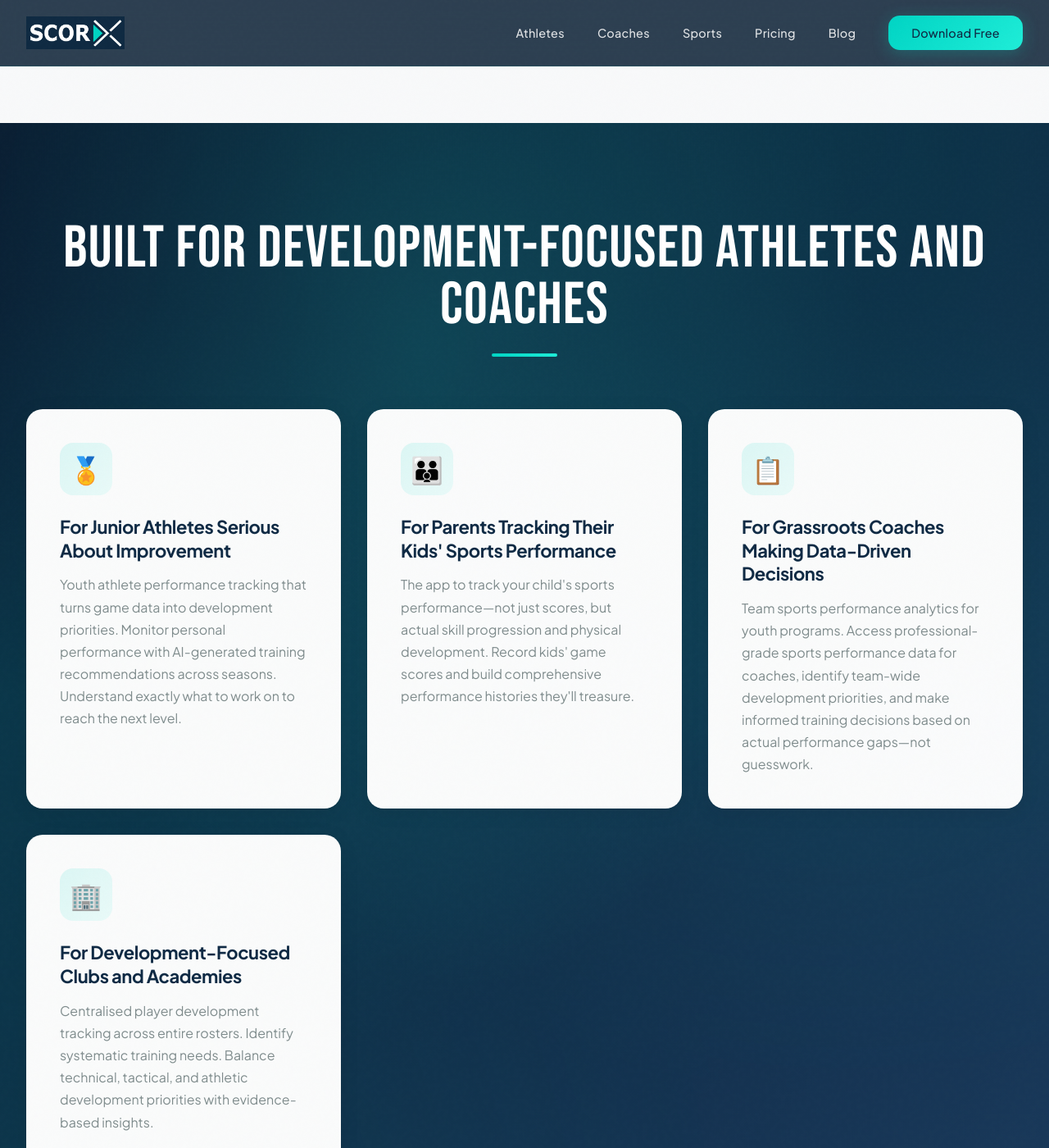
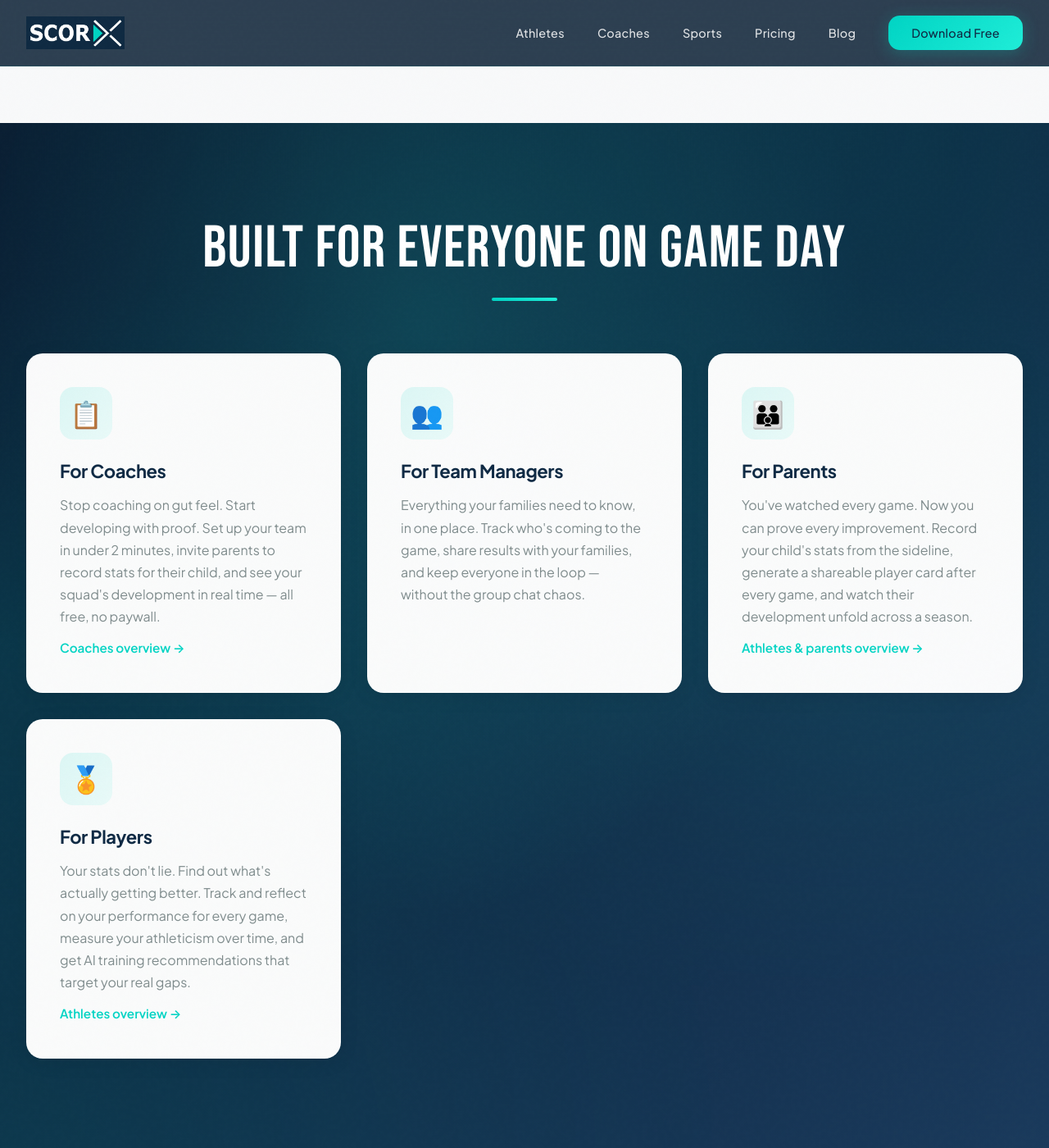
Before and after one commit to twineappdev-scorx/scorx-website, a Jekyll site: the page built from index.html, in a window 1280 px wide and 1400 px high, scrolled down 7387 px. Shown: the whole window at 82% size. Built offline with Jekyll 4.4.1, drawn with Linux system fonts in a browser that asks for light colours; some of the changed text lies outside the part shown.

Commit message:
Align website messaging with product roadmap
- Pricing headline: replace persona-based "Free for Coaches / Premium for Athletes"
  with capability-based "Free for Everyone / AI, Analytics & Graphics are Premium"
- Move Career Timeline from Premium to Free tier (roadmap defines it as Free)
- Update "What's the difference?" section to reflect capability framing, not persona framing
- Update Premium FAQ answer to reflect Career Timeline move
- Homepage persona section: replace "Clubs & Academies" (no roadmap basis) with
  Manager persona using roadmap core messages for all four personas
- Update Schema.org structured data to match tier changes
- CLAUDE.md: correct sports count from 14 to 16 (Volleyball, Water Polo added);
  note racquet sports have simplified game tracking only

https://claude.ai/code/session_01CUrmQGw2mxyU1qSmtG9U4H

```diff
--- a/index.html
+++ b/index.html
@@ -83,7 +83,7 @@
             "priceCurrency": "AUD",
             "unitText": "MONTH"
           },
-          "description": "AI Training Recommendations, athleticism benchmarking, Player Cards, Career Timeline, Season Narratives, PDF & CSV export, Family Sharing"
+          "description": "AI Training Recommendations, athleticism benchmarking, full Player Card style library, AI Season Narratives, PDF & CSV export, Family Sharing"
         },
         {
           "@type": "Offer",
@@ -442,32 +442,35 @@
     <!-- WHO SCORX IS FOR SECTION -->
     <section class="section-dark">
         <div class="section-title">
-            <h2>Built for Development-Focused Athletes and Coaches</h2>
+            <h2>Built for Everyone on Game Day</h2>
         </div>
 
         <div class="features-grid">
             <div class="feature-card">
-                <span class="feature-icon">&#127941;</span>
-                <h3>For Junior Athletes Serious About Improvement</h3>
-                <p>Youth athlete performance tracking that turns game data into development priorities. Monitor personal performance with AI-generated training recommendations across seasons. Understand exactly what to work on to reach the next level.</p>
+                <span class="feature-icon">&#128203;</span>
+                <h3>For Coaches</h3>
+                <p>Stop coaching on gut feel. Start developing with proof. Set up your team in under 2 minutes, invite parents to record stats for their child, and see your squad's development in real time — all free, no paywall.</p>
+                <a href="./coaches.html" style="display: inline-block; margin-top: 0.75rem; color: var(--scorx-turquoise); font-weight: 600; font-size: 0.95rem;">Coaches overview &rarr;</a>
+            </div>
+
+            <div class="feature-card">
+                <span class="feature-icon">&#128101;</span>
+                <h3>For Team Managers</h3>
+                <p>Everything your families need to know, in one place. Track who's coming to the game, share results with your families, and keep everyone in the loop — without the group chat chaos.</p>
             </div>
 
             <div class="feature-card">
                 <span class="feature-icon">&#128106;</span>
-                <h3>For Parents Tracking Their Kids' Sports Performance</h3>
-                <p>The app to track your child's sports performance—not just scores, but actual skill progression and physical development. Record kids' game scores and build comprehensive performance histories they'll treasure.</p>
+                <h3>For Parents</h3>
+                <p>You've watched every game. Now you can prove every improvement. Record your child's stats from the sideline, generate a shareable player card after every game, and watch their development unfold across a season.</p>
+                <a href="./athletes.html" style="display: inline-block; margin-top: 0.75rem; color: var(--scorx-turquoise); font-weight: 600; font-size: 0.95rem;">Athletes &amp; parents overview &rarr;</a>
             </div>
 
             <div class="feature-card">
-                <span class="feature-icon">&#128203;</span>
-                <h3>For Grassroots Coaches Making Data-Driven Decisions</h3>
-                <p>Team sports performance analytics for youth programs. Access professional-grade sports performance data for coaches, identify team-wide development priorities, and make informed training decisions based on actual performance gaps—not guesswork.</p>
-            </div>
-
-            <div class="feature-card">
-                <span class="feature-icon">&#127970;</span>
-                <h3>For Development-Focused Clubs and Academies</h3>
-                <p>Centralised player development tracking across entire rosters. Identify systematic training needs. Balance technical, tactical, and athletic development priorities with evidence-based insights.</p>
+                <span class="feature-icon">&#127941;</span>
+                <h3>For Players</h3>
+                <p>Your stats don't lie. Find out what's actually getting better. Track and reflect on your performance for every game, measure your athleticism over time, and get AI training recommendations that target your real gaps.</p>
+                <a href="./athletes.html" style="display: inline-block; margin-top: 0.75rem; color: var(--scorx-turquoise); font-weight: 600; font-size: 0.95rem;">Athletes overview &rarr;</a>
             </div>
         </div>
     </section>
@@ -521,8 +524,8 @@
     <!-- PRICING TEASER SECTION -->
     <section class="section-dark">
         <div class="section-title">
-            <h2>Free for Coaches. Premium for Athlete Development.</h2>
-            <p class="section-subtitle" style="color: var(--scorx-off-white);">Every coaching tool is free — no trial, no paywall. ScorX Premium turns your child's game data into a development story they can act on.</p>
+            <h2>Free for Everyone. AI, Analytics &amp; Graphics are Premium.</h2>
+            <p class="section-subtitle" style="color: var(--scorx-off-white);">Every scoring, tracking, and team management tool is free — no paywall, no credit card. ScorX Premium adds AI training intelligence, advanced analytics, and shareable graphics.</p>
         </div>
 
         <div class="pricing-grid" style="max-width: 900px; margin: 0 auto;">
```
Also changed, not shown: other parts of index.html (+2 -1 lines), CLAUDE.md (+7 -7 lines), pricing.html (+11 -11 lines).
